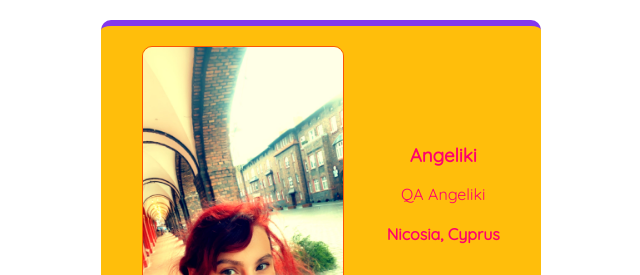
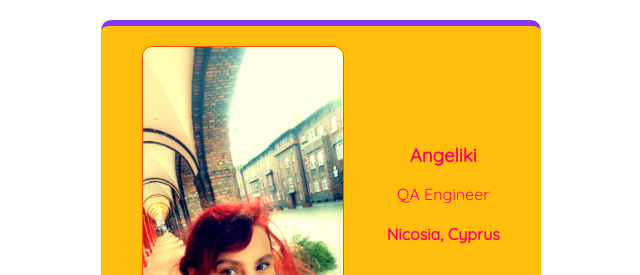
Before and after one commit to AngelikiMew/business-card, a website built with Vite: page index.html in a window 1280 px wide. Shown: the top 275 px of the page, 319-959 px from the left. Built offline with nearby package versions, Linux system fonts and the light colour scheme.

Commit message:
Update index.html

```diff
--- a/index.html
+++ b/index.html
@@ -10,7 +10,7 @@
             <img class="avatar" src="IMG_7122.JPG">
             <div class='details' >
                 <h3>Angeliki</h3>
-                <p>QA Angeliki</p>
+                <p>QA Engineer</p>
                 <h4>Nicosia, Cyprus</h4>
             </div>
         </div>
```
